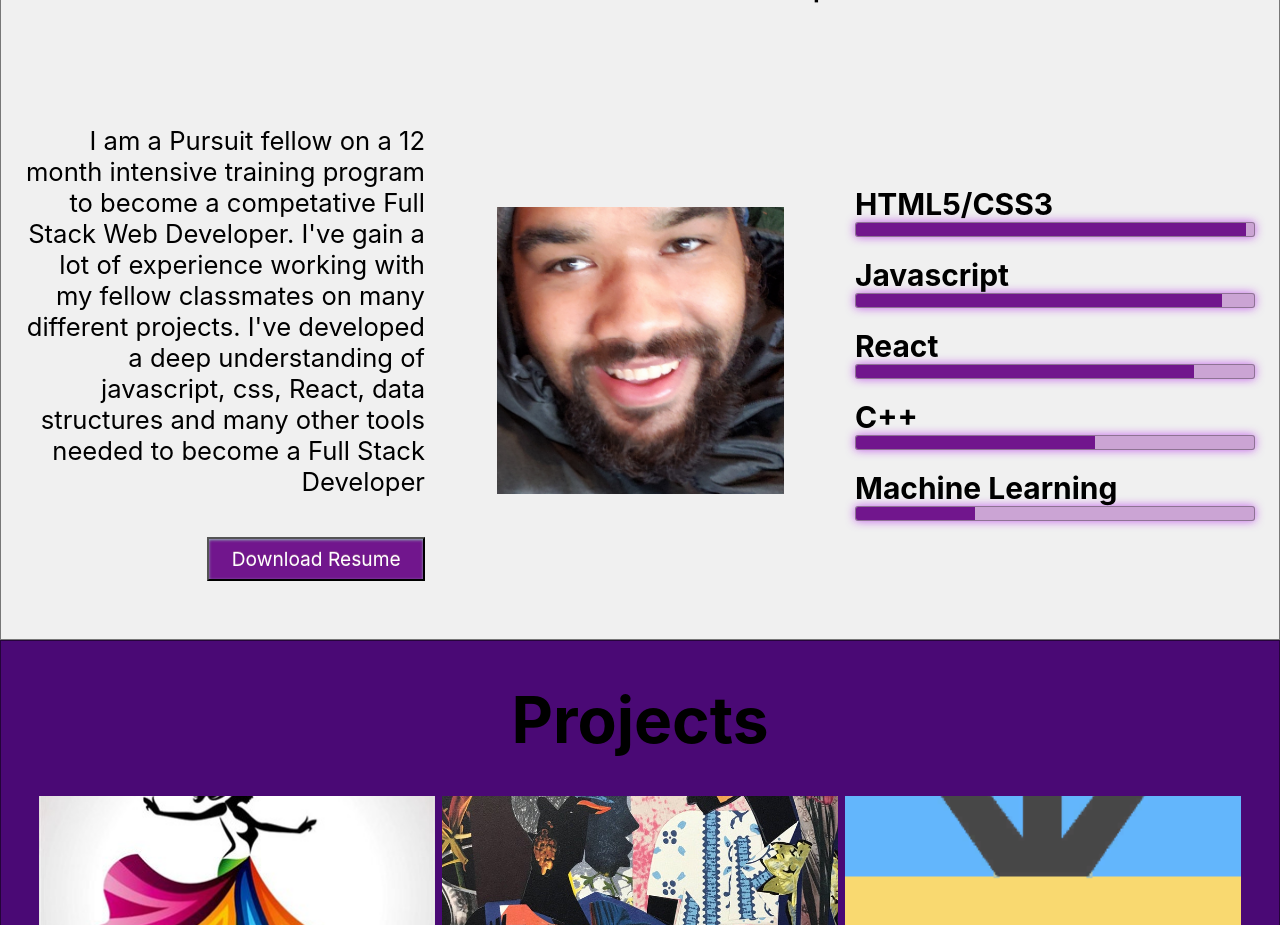
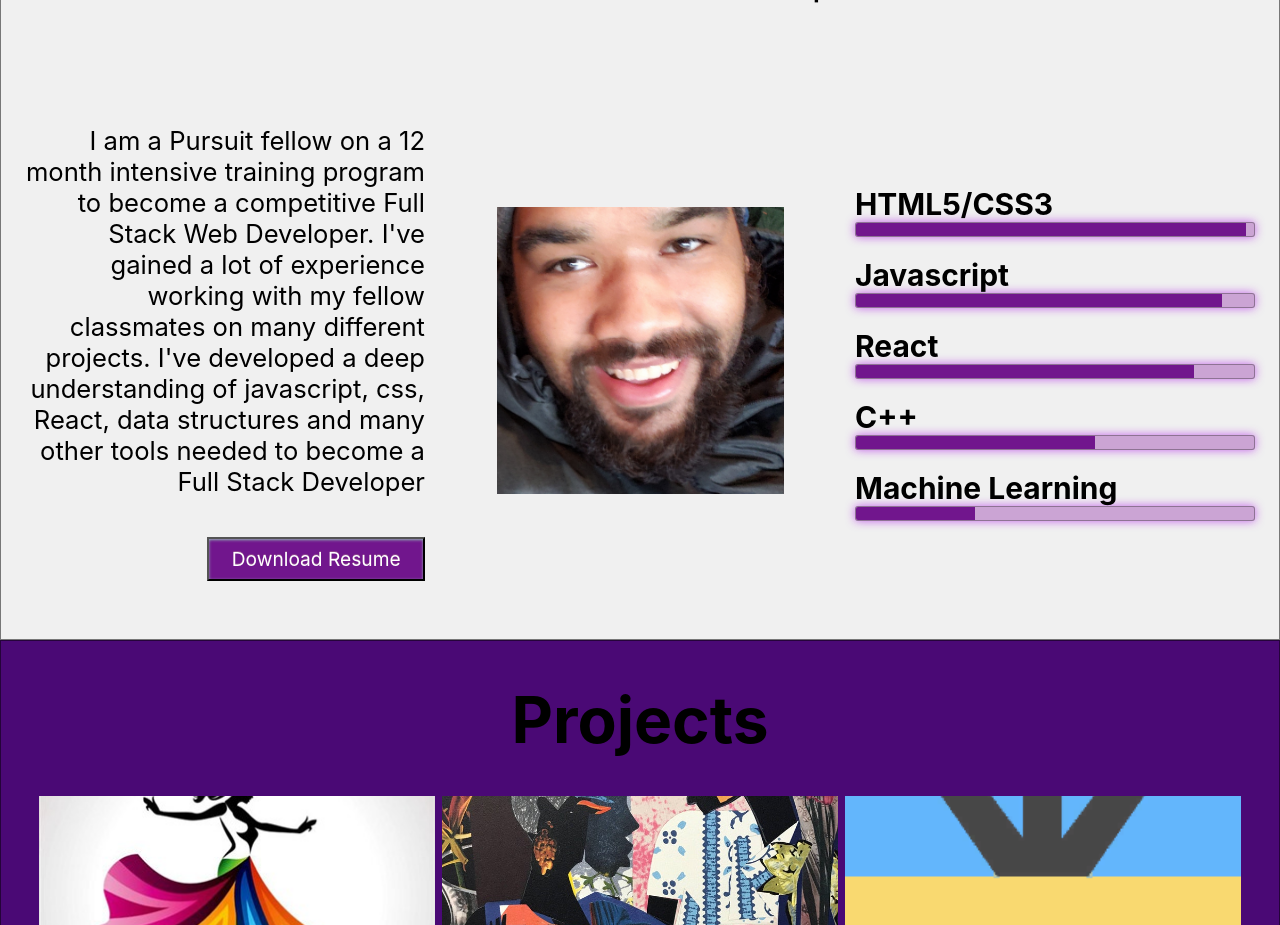
Before and after one commit to KameronsCodeSpace/Personal-Website, a React (Create React App) app in the folder front-end/: page / in a window 1280 px wide. Shown: the part 960-1885 px from the top of the page. Built offline with nearby package versions, Linux system fonts and the light colour scheme.

Commit message:
Spelling errors

```diff
--- a/front-end/src/Components/PageSections/Profile.jsx
+++ b/front-end/src/Components/PageSections/Profile.jsx
@@ -24,8 +24,8 @@ function Profile() {
 
                     <p>
                         I am a Pursuit fellow on a 12 month intensive
-                        training program to become a competative Full
-                        Stack Web Developer. I've gain a lot of experience
+                        training program to become a competitive Full
+                        Stack Web Developer. I've gained a lot of experience
                         working with my fellow classmates on many different
                         projects. I've developed a deep understanding of
                         javascript, css, React, data structures and many
```
